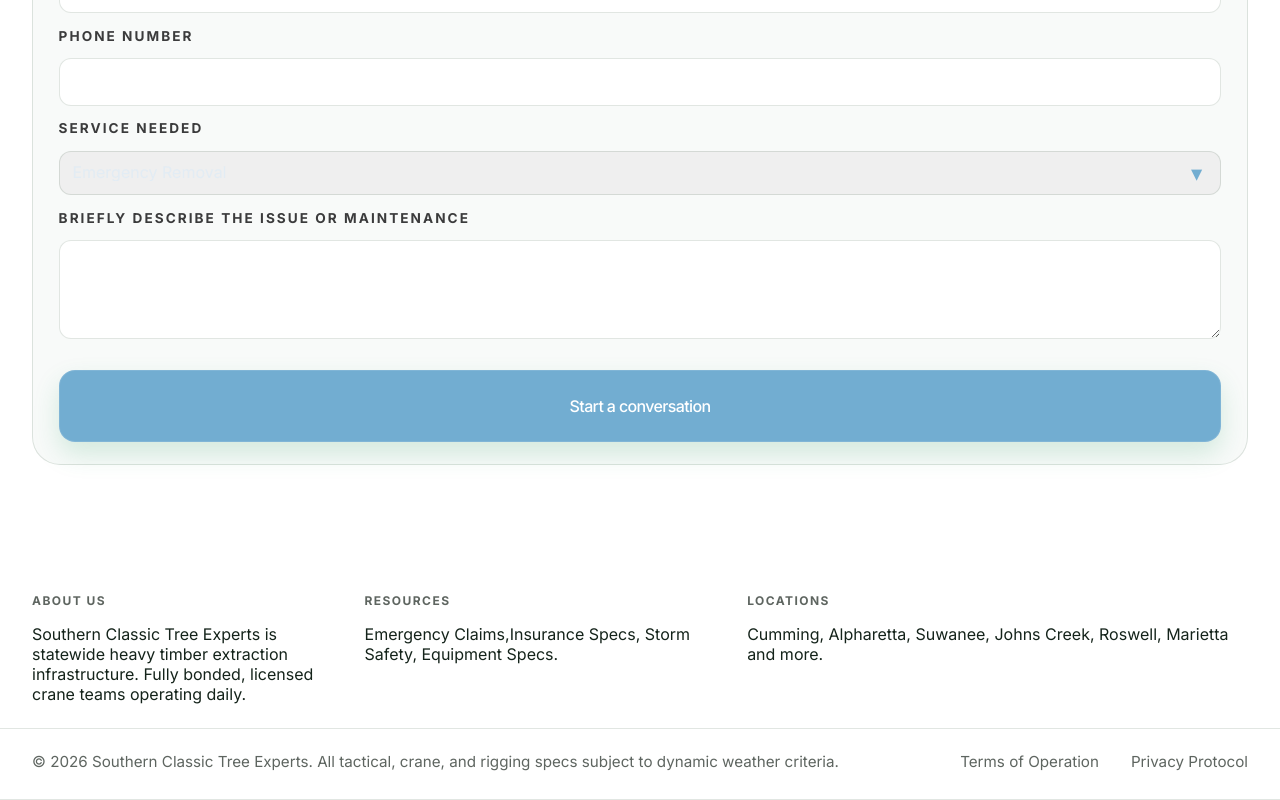
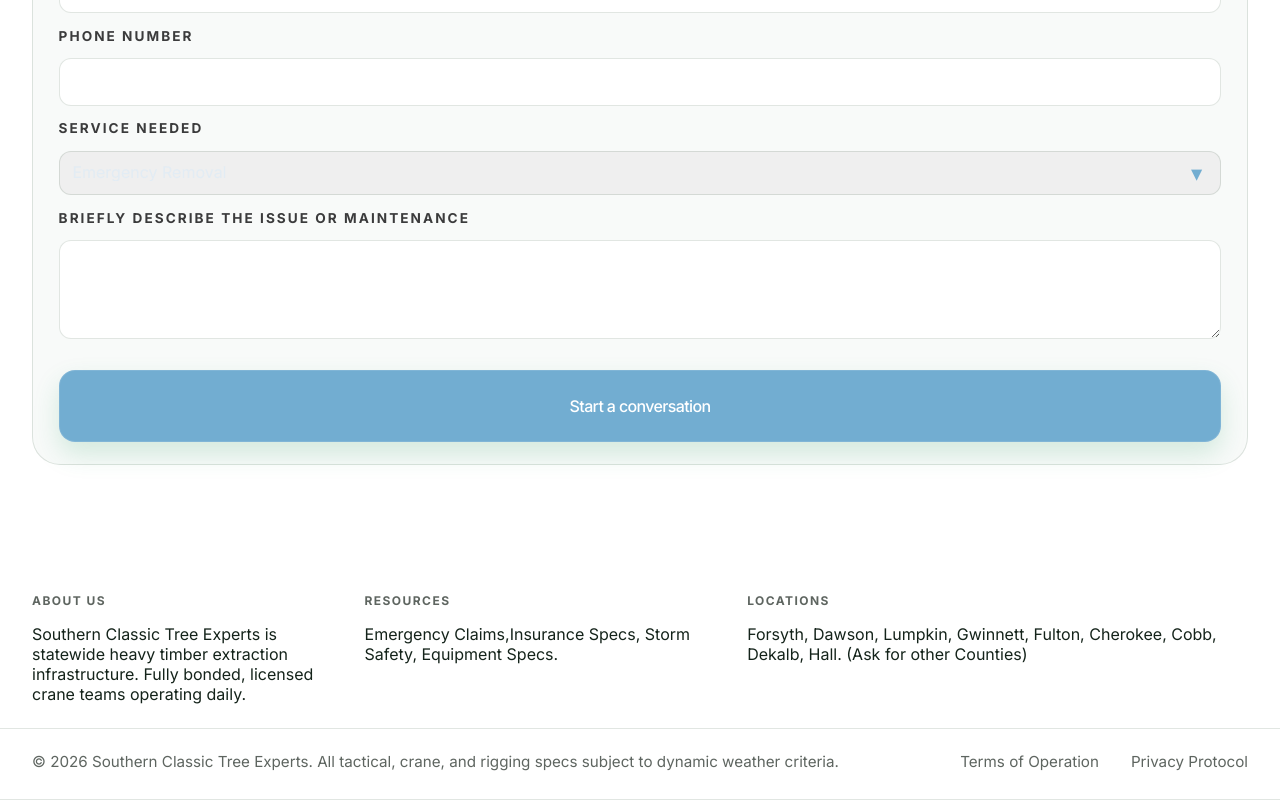
Before and after one commit to snalliancellc-ops/SCTS, a website: page dispatch.html in a window 1280 px wide. Shown: the part 1314-2114 px from the top of the page. Drawn offline with Linux system fonts and the light colour scheme.

Commit message:
Add files via upload

```diff
--- a/dispatch.html
+++ b/dispatch.html
@@ -171,7 +171,7 @@
               </div>
             <div class="info-column">
                 <h3>Locations</h3>
-                Cumming, Alpharetta, Suwanee, Johns Creek, Roswell, Marietta and more.
+                Forsyth, Dawson, Lumpkin, Gwinnett, Fulton, Cherokee, Cobb, Dekalb, Hall. (Ask for other Counties)
               </div>
             </div>
 
```
Also changed, not shown: emergency-removal.html (+1 -1 lines), hazardous-assessment.html (+1 -1 lines), index.html (+2 -3 lines), storm-cleanup.html (+1 -1 lines), stump-grinding.html (+1 -1 lines).
